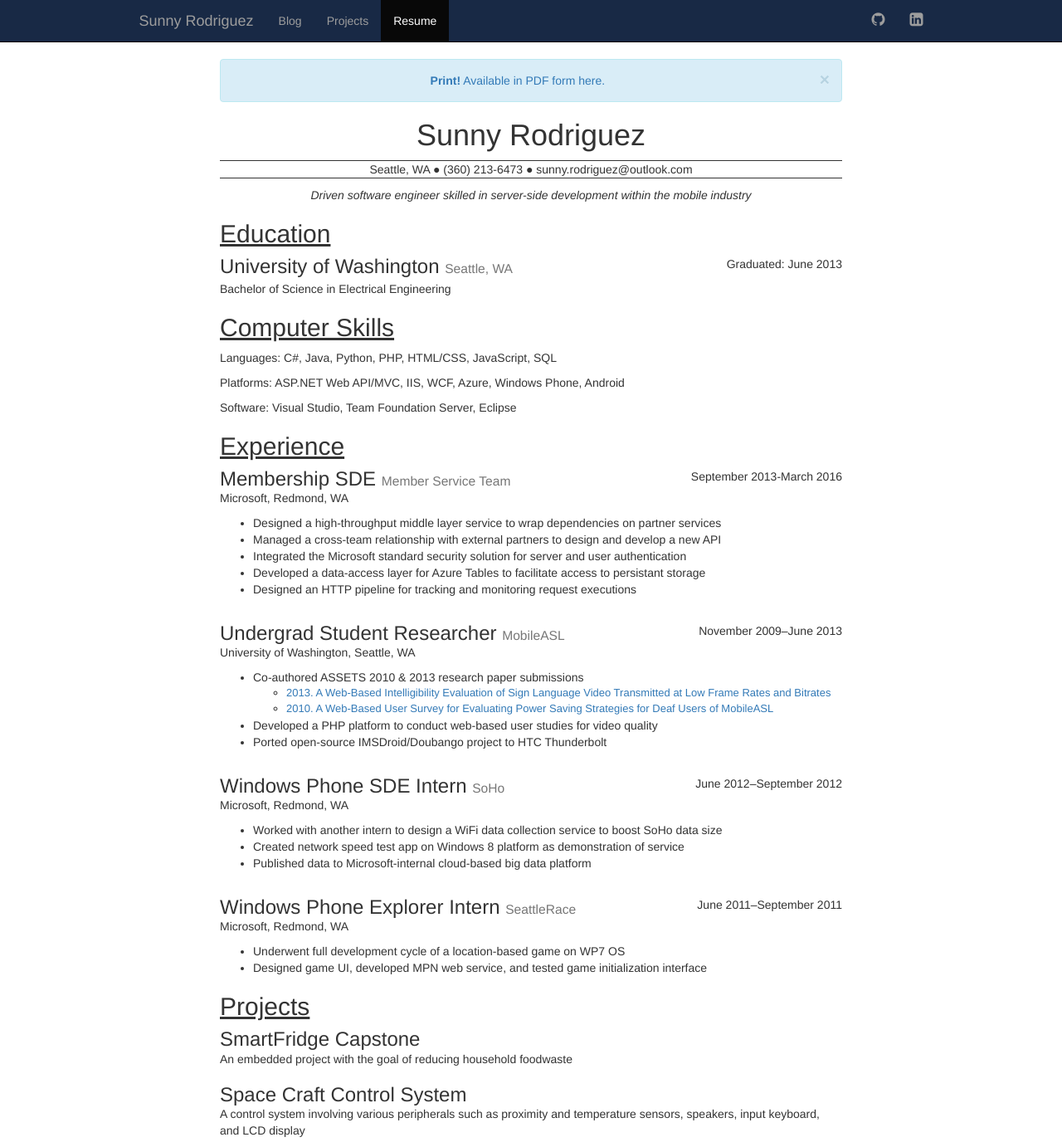
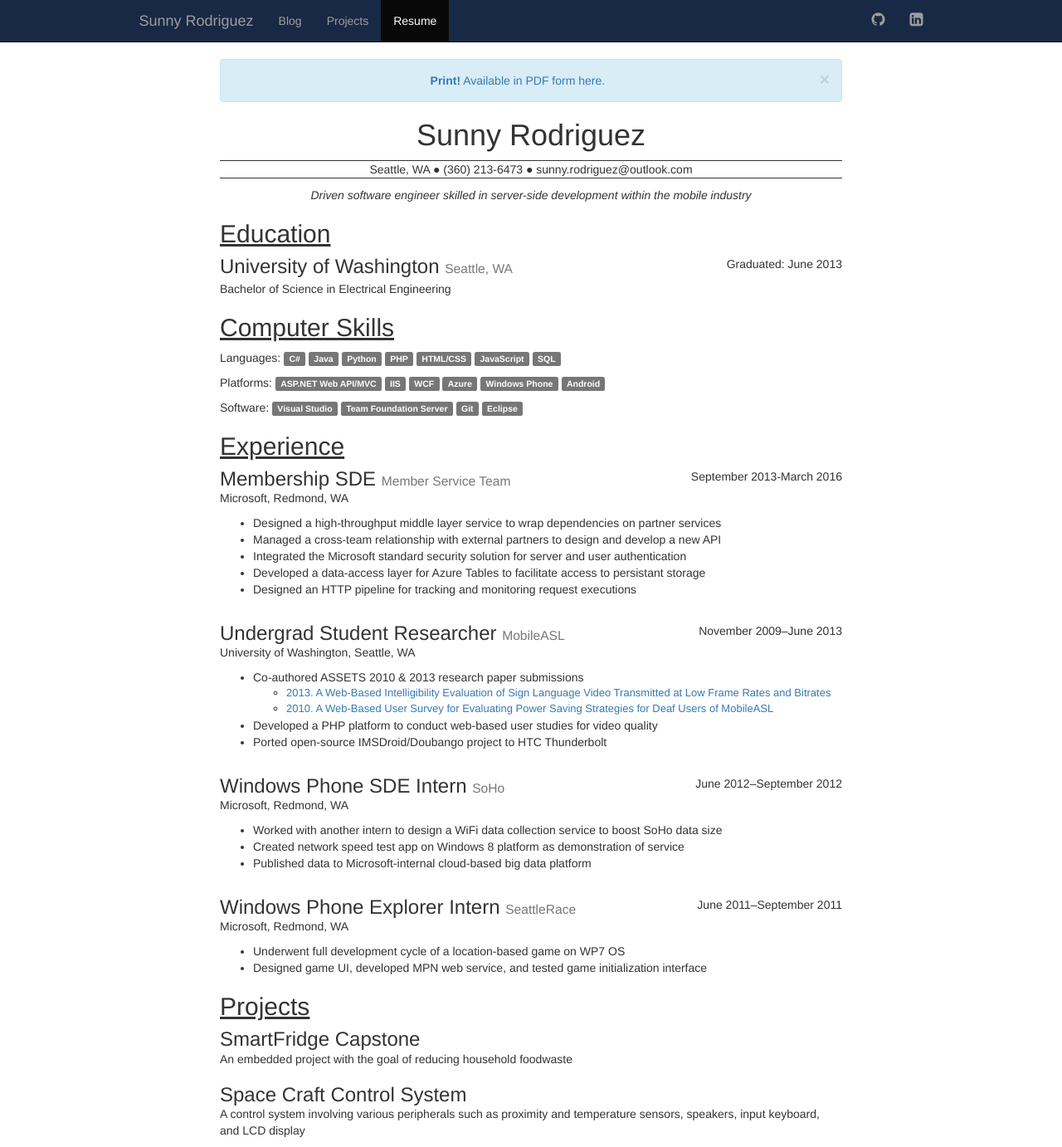
Before and after one commit to splttingatms/splttingatms.github.io, a Jekyll site: the page built from resume.html, in a window 1280 px wide. Shown: the whole page at 83% size. Built offline with Jekyll 4.4.1, drawn with Linux system fonts in a browser that asks for light colours; nearby versions of some CDN libraries.

Commit message:
converted list of skills in resume page into tags

```diff
--- a/resume.html
+++ b/resume.html
@@ -31,10 +31,26 @@
 
 <article>
 	<h2>Computer Skills</h2>
-	<!-- todo: make these tags -->
-	<p>Languages: C#, Java, Python, PHP, HTML/CSS, JavaScript, SQL</p>
-	<p>Platforms: ASP.NET Web API/MVC, IIS, WCF, Azure, Windows Phone, Android</p>
-	<p>Software: Visual Studio, Team Foundation Server, Eclipse</p>
+	{% assign languages ="C#, Java, Python, PHP, HTML/CSS, JavaScript, SQL" | split: ", " %}
+	<p>Languages:
+	{% for language in languages %}
+		<span class="label label-default">{{ language }}</span>
+	{% endfor %}
+	</p>
+
+	{% assign platforms ="ASP.NET Web API/MVC, IIS, WCF, Azure, Windows Phone, Android" | split: ", " %}
+	<p>Platforms:
+	{% for platform in platforms %}
+		<span class="label label-default">{{ platform }}</span>
+	{% endfor %}
+	</p>
+
+	{% assign softwares ="Visual Studio, Team Foundation Server, Git, Eclipse" | split: ", " %}
+	<p>Software:
+	{% for software in softwares %}
+		<span class="label label-default">{{ software }}</span>
+	{% endfor %}
+	</p>
 </article>
 
 <article>
```
